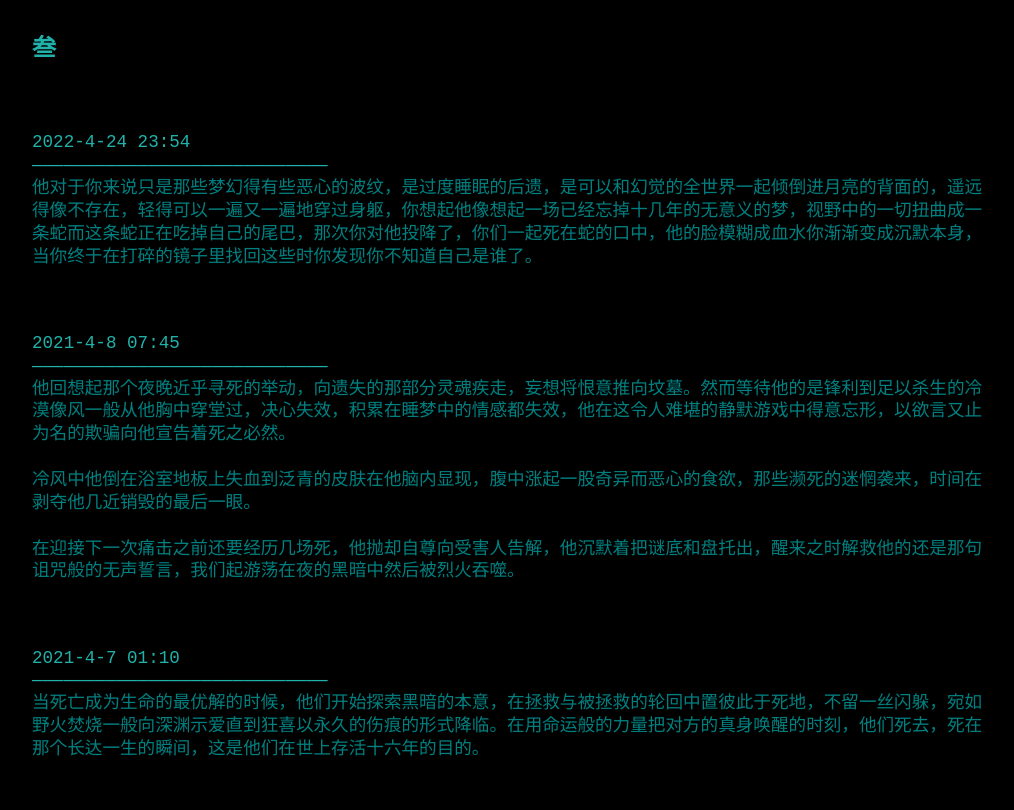
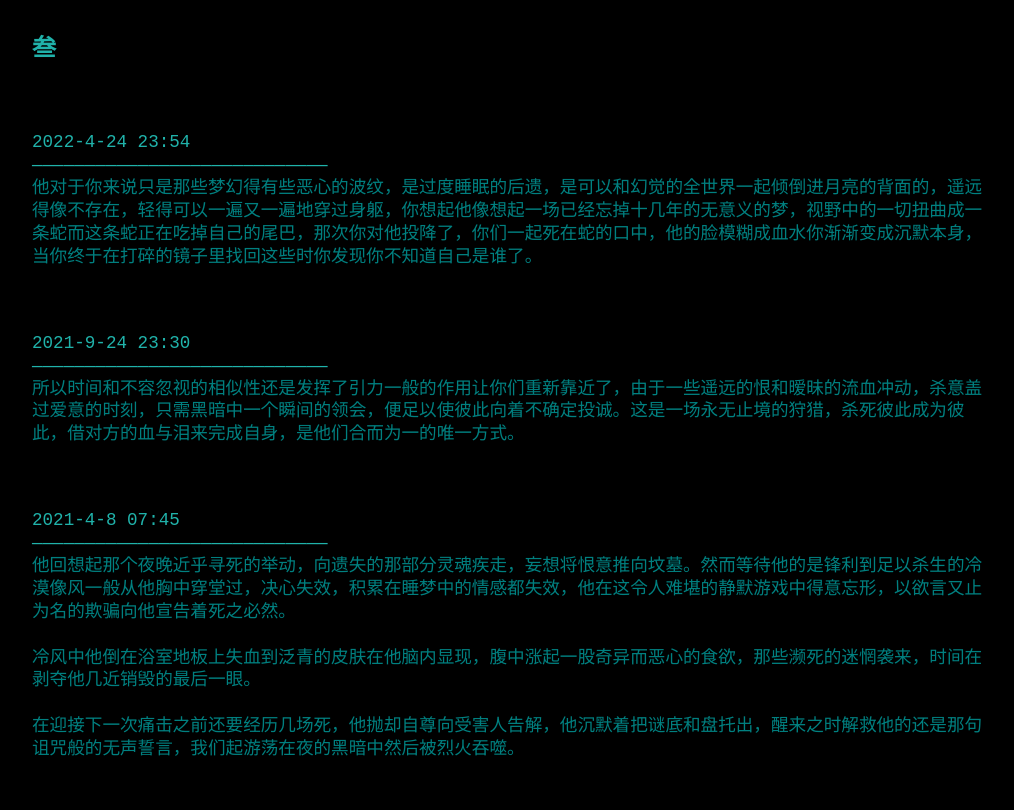
Before and after one commit to palomaclot/palomaclot.github.io, a plain HTML site: page three.html in a window 1280 px wide. Shown: the top 810 px of the page, without its empty margins (0-1014 px from the left). Drawn offline with Linux system fonts and the light colour scheme.

Commit message:
Update three.html

```diff
--- a/three.html
+++ b/three.html
@@ -21,6 +21,10 @@
 ————————————————————————————<font color='teal'><br>
 他对于你来说只是那些梦幻得有些恶心的波纹，是过度睡眠的后遗，是可以和幻觉的全世界一起倾倒进月亮的背面的，遥远得像不存在，轻得可以一遍又一遍地穿过身躯，你想起他像想起一场已经忘掉十几年的无意义的梦，视野中的一切扭曲成一条蛇而这条蛇正在吃掉自己的尾巴，那次你对他投降了，你们一起死在蛇的口中，他的脸模糊成血水你渐渐变成沉默本身，当你终于在打碎的镜子里找回这些时你发现你不知道自己是谁了。<br><br><br></font>
             <p style="color:LightSeaGreen">
+            2021-9-24 23:30<br>
+————————————————————————————<font color='teal'><br>
+所以时间和不容忽视的相似性还是发挥了引力一般的作用让你们重新靠近了，由于一些遥远的恨和暧昧的流血冲动，杀意盖过爱意的时刻，只需黑暗中一个瞬间的领会，便足以使彼此向着不确定投诚。这是一场永无止境的狩猎，杀死彼此成为彼此，借对方的血与泪来完成自身，是他们合而为一的唯一方式。<br><br><br></font>
+            <p style="color:LightSeaGreen">
             2021-4-8 07:45<br>
 ————————————————————————————<font color='teal'><br>
 他回想起那个夜晚近乎寻死的举动，向遗失的那部分灵魂疾走，妄想将恨意推向坟墓。然而等待他的是锋利到足以杀生的冷漠像风一般从他胸中穿堂过，决心失效，积累在睡梦中的情感都失效，他在这令人难堪的静默游戏中得意忘形，以欲言又止为名的欺骗向他宣告着死之必然。<br><br>
```
